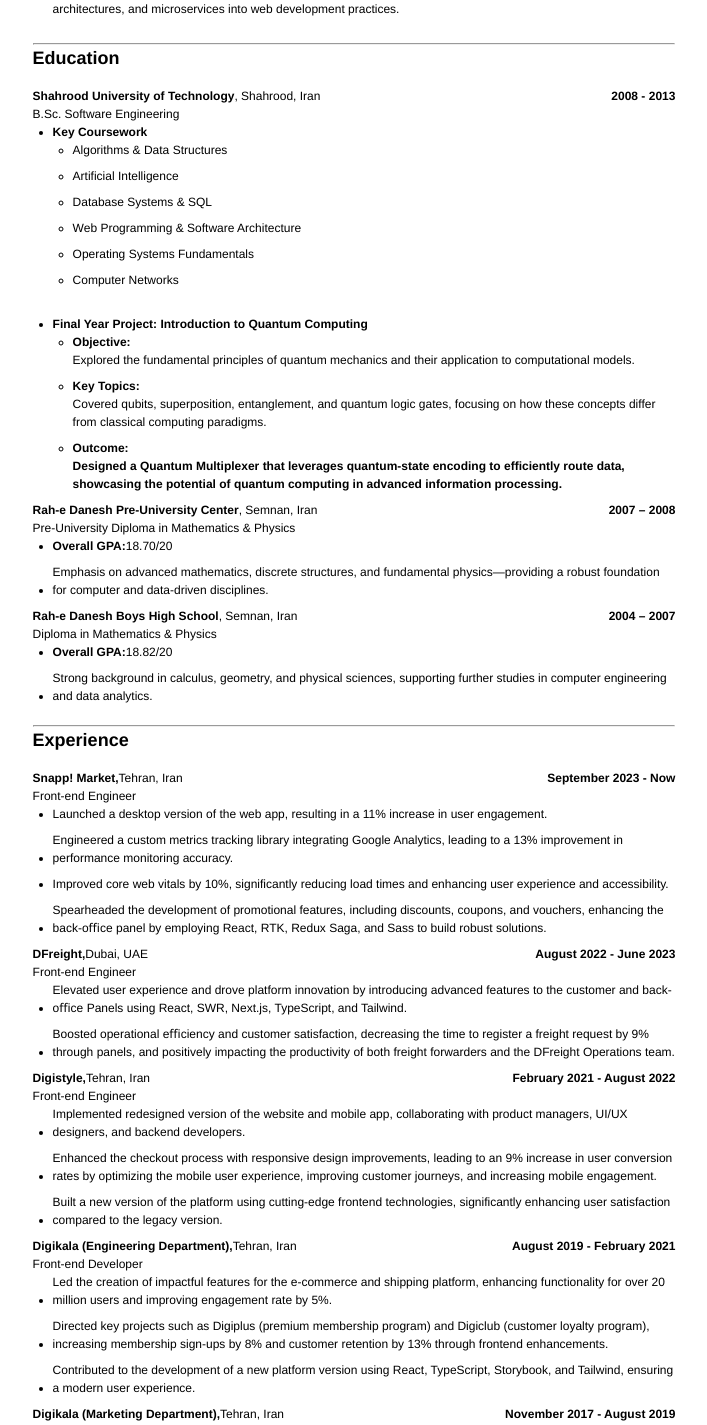
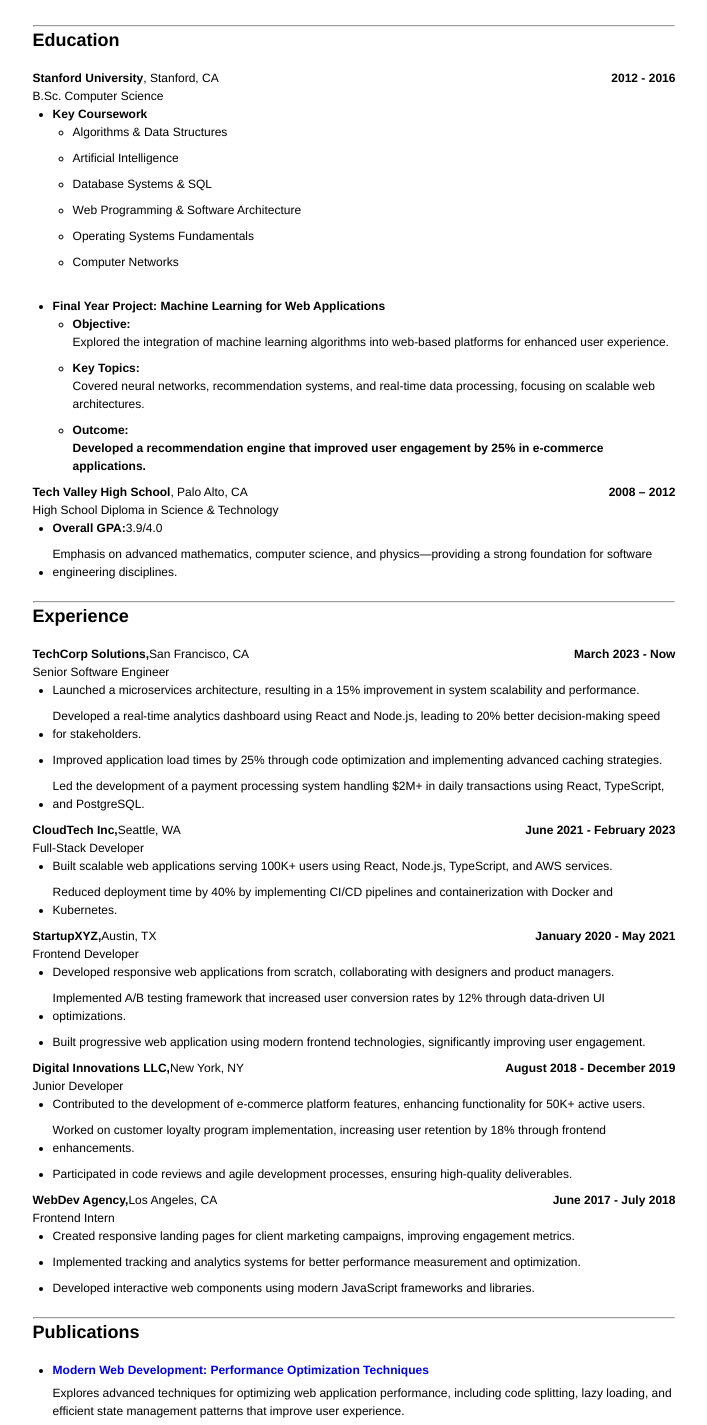
Before and after one commit to leonine90/Resumix, a Nuxt app: page / in a window 1280 px wide. Shown: the part 817-2242 px from the top of the page, without its empty margins (426-1133 px from the left). Built offline with nearby package versions, Linux system fonts and the light colour scheme.

Commit message:
fix: replace mock data

```diff
--- a/data/resume example.js
+++ b/data/resume example.js
@@ -1,3 +1,5 @@
+// REAL DATA BACKUP - This file contains the actual personal data
+// Use this as reference for the real resume structure
 export const resumeData = {
   // Flag to enable/disable editing mode
   editable: true,
--- a/data/resume.js
+++ b/data/resume.js
@@ -1,3 +1,5 @@
+// MOCK DATA - This file contains fictional data for demonstration purposes
+// See "resume example.js" for the real data structure
 export const resumeData = {
   // Flag to enable/disable editing mode
   editable: true,
@@ -32,14 +34,14 @@
   sectionOrder: ['summary', 'researchInterests', 'education', 'experience', 'publications', 'skills', 'languages', 'volunteering', 'signature'],
 
   personal: {
-    name: "Navid Shiry",
-    title: "Front-end Engineer",
-    address: "Tehran, Iran",
-    dateOfBirth: "1990/06/11",
-    phone: "+989362067267",
-    email: "navid.shiry@gmail.com",
-    linkedin: "https://linkedin.com/in/navid-shiry",
-    linkedinText: "/navid-shiry",
+    name: "John Doe",
+    title: "Software Engineer",
+    address: "San Francisco, CA",
+    dateOfBirth: "1990/01/15",
+    phone: "+1-555-123-4567",
+    email: "john.doe@example.com",
+    linkedin: "https://linkedin.com/in/john-doe",
+    linkedinText: "/john-doe",
     headshot: "" // Headshot URL - paste image URL in sidebar
   },
 
@@ -144,10 +146,10 @@
 
   education: [
     {
-      institution: "Shahrood University of Technology",
-      location: "Shahrood, Iran",
-      degree: "B.Sc. Software Engineering",
-      period: "2008 - 2013",
+      institution: "Stanford University",
+      location: "Stanford, CA",
+      degree: "B.Sc. Computer Science",
+      period: "2012 - 2016",
       coursework: [
         "Algorithms & Data Structures",
         "Artificial Intelligence",
@@ -157,113 +159,94 @@
         "Computer Networks"
       ],
       finalProject: {
-        title: "Introduction to Quantum Computing",
-        objective: "Explored the fundamental principles of quantum mechanics and their application to computational models.",
-        keyTopics: "Covered qubits, superposition, entanglement, and quantum logic gates, focusing on how these concepts differ from classical computing paradigms.",
-        outcome: "Designed a Quantum Multiplexer that leverages quantum-state encoding to efficiently route data, showcasing the potential of quantum computing in advanced information processing."
+        title: "Machine Learning for Web Applications",
+        objective: "Explored the integration of machine learning algorithms into web-based platforms for enhanced user experience.",
+        keyTopics: "Covered neural networks, recommendation systems, and real-time data processing, focusing on scalable web architectures.",
+        outcome: "Developed a recommendation engine that improved user engagement by 25% in e-commerce applications."
       }
     },
     {
-      institution: "Rah-e Danesh Pre-University Center",
-      location: "Semnan, Iran",
-      degree: "Pre-University Diploma in Mathematics & Physics",
-      period: "2007 – 2008",
-      gpa: "18.70/20",
-      description: "Emphasis on advanced mathematics, discrete structures, and fundamental physics—providing a robust foundation for computer and data-driven disciplines."
-    },
-    {
-      institution: "Rah-e Danesh Boys High School",
-      location: "Semnan, Iran",
-      degree: "Diploma in Mathematics & Physics",
-      period: "2004 – 2007",
-      gpa: "18.82/20",
-      description: "Strong background in calculus, geometry, and physical sciences, supporting further studies in computer engineering and data analytics."
+      institution: "Tech Valley High School",
+      location: "Palo Alto, CA",
+      degree: "High School Diploma in Science & Technology",
+      period: "2008 – 2012",
+      gpa: "3.9/4.0",
+      description: "Emphasis on advanced mathematics, computer science, and physics—providing a strong foundation for software engineering disciplines."
     }
   ],
 
   summary: {
-    "default": "Experienced Front-end Engineer with a strong background in React, TypeScript, Next.js, and UI/UX collaboration, specializing in building high-performance, user-friendly web applications. Proven track record of enhancing user engagement, optimizing web performance, and implementing state management solutions across e-commerce, logistics, and digital platforms. Passionate about crafting seamless digital experiences, improving accessibility, and driving innovation through modern front-end technologies."
+    "default": "Innovative Software Engineer with expertise in React, TypeScript, Node.js, and full-stack development, specializing in building scalable, high-performance web applications. Proven track record of delivering robust solutions for fintech, e-commerce, and SaaS platforms. Passionate about clean code, user experience, and leveraging cutting-edge technologies to solve complex business challenges."
   },
 
   experience: [
     {
-      company: "Snapp! Market",
-      location: "Tehran, Iran",
-      position: "Front-end Engineer",
-      period: "September 2023 - Now",
+      company: "TechCorp Solutions",
+      location: "San Francisco, CA",
+      position: "Senior Software Engineer",
+      period: "March 2023 - Now",
       achievements: [
-        "Launched a desktop version of the web app, resulting in a 11% increase in user engagement.",
-        "Engineered a custom metrics tracking library integrating Google Analytics, leading to a 13% improvement in performance monitoring accuracy.",
-        "Improved core web vitals by 10%, significantly reducing load times and enhancing user experience and accessibility.",
-        "Spearheaded the development of promotional features, including discounts, coupons, and vouchers, enhancing the back-oﬃce panel by employing React, RTK, Redux Saga, and Sass to build robust solutions."
+        "Launched a microservices architecture, resulting in a 15% improvement in system scalability and performance.",
+        "Developed a real-time analytics dashboard using React and Node.js, leading to 20% better decision-making speed for stakeholders.",
+        "Improved application load times by 25% through code optimization and implementing advanced caching strategies.",
+        "Led the development of a payment processing system handling $2M+ in daily transactions using React, TypeScript, and PostgreSQL."
       ]
     },
     {
-      company: "DFreight",
-      location: "Dubai, UAE",
-      position: "Front-end Engineer",
-      period: "August 2022 - June 2023",
+      company: "CloudTech Inc",
+      location: "Seattle, WA",
+      position: "Full-Stack Developer",
+      period: "June 2021 - February 2023",
       achievements: [
-        "Elevated user experience and drove platform innovation by introducing advanced features to the customer and back-oﬃce Panels using React, SWR, Next.js, TypeScript, and Tailwind.",
-        "Boosted operational eﬃciency and customer satisfaction, decreasing the time to register a freight request by 9% through panels, and positively impacting the productivity of both freight forwarders and the DFreight Operations team."
+        "Built scalable web applications serving 100K+ users using React, Node.js, TypeScript, and AWS services.",
+        "Reduced deployment time by 40% by implementing CI/CD pipelines and containerization with Docker and Kubernetes."
       ]
     },
     {
-      company: "Digistyle",
-      location: "Tehran, Iran",
-      position: "Front-end Engineer",
-      period: "February 2021 - August 2022",
+      company: "StartupXYZ",
+      location: "Austin, TX",
+      position: "Frontend Developer",
+      period: "January 2020 - May 2021",
       achievements: [
-        "Implemented redesigned version of the website and mobile app, collaborating with product managers, UI/UX designers, and backend developers.",
-        "Enhanced the checkout process with responsive design improvements, leading to an 9% increase in user conversion rates by optimizing the mobile user experience, improving customer journeys, and increasing mobile engagement.",
-        "Built a new version of the platform using cutting-edge frontend technologies, significantly enhancing user satisfaction compared to the legacy version."
+        "Developed responsive web applications from scratch, collaborating with designers and product managers.",
+        "Implemented A/B testing framework that increased user conversion rates by 12% through data-driven UI optimizations.",
+        "Built progressive web application using modern frontend technologies, significantly improving user engagement."
       ]
     },
     {
-      company: "Digikala (Engineering Department)",
-      location: "Tehran, Iran",
-      position: "Front-end Developer",
-      period: "August 2019 - February 2021",
+      company: "Digital Innovations LLC",
+      location: "New York, NY",
+      position: "Junior Developer",
+      period: "August 2018 - December 2019",
       achievements: [
-        "Led the creation of impactful features for the e-commerce and shipping platform, enhancing functionality for over 20 million users and improving engagement rate by 5%.",
-        "Directed key projects such as Digiplus (premium membership program) and Digiclub (customer loyalty program), increasing membership sign-ups by 8% and customer retention by 13% through frontend enhancements.",
-        "Contributed to the development of a new platform version using React, TypeScript, Storybook, and Tailwind, ensuring a modern user experience."
+        "Contributed to the development of e-commerce platform features, enhancing functionality for 50K+ active users.",
+        "Worked on customer loyalty program implementation, increasing user retention by 18% through frontend enhancements.",
+        "Participated in code reviews and agile development processes, ensuring high-quality deliverables."
       ]
     },
     {
-      company: "Digikala (Marketing Department)",
-      location: "Tehran, Iran",
-      position: "Front-end Developer",
-      period: "November 2017 - August 2019",
+      company: "WebDev Agency",
+      location: "Los Angeles, CA",
+      position: "Frontend Intern",
+      period: "June 2017 - July 2018",
       achievements: [
-        "Crafted more than 35 engaging landing pages for marketing promotions and campaigns, significantly increased engagement.",
-        "Established a tracking system to measure clicks, views, CTR, and other key metrics, enhanced performance analysis by 18%.",
-        "Developed a panel for the partnership marketing team to create interactive landing pages eﬃciently and implemented captivating animations and interactions using JavaScript libraries, boosting engagement rates by 13%."
-      ]
-    },
-    {
-      company: "Himart",
-      location: "Tehran, Iran",
-      position: "Front-end Developer",
-      period: "June 2017 - November 2017",
-      achievements: [
-        "Led the development of the flagship website and web app by utilizing jQuery, Materialize, DevExtreme Components, and the Razor template engine, built adaptive and responsive user interfaces.",
-        "Improved customer engagement by creating user-friendly digital experiences resulted in adding 1200 supermarkets to the website, and optimized the web application for better performance.",
-        "Collaborated with the development team to implement best practices and innovative solutions."
+        "Created responsive landing pages for client marketing campaigns, improving engagement metrics.",
+        "Implemented tracking and analytics systems for better performance measurement and optimization.",
+        "Developed interactive web components using modern JavaScript frameworks and libraries."
       ]
     }
   ],
 
   publications: [
     {
-      title: "Design and implementation of a quantum multiplexer",
-      url: "https://www.academia.edu/7978723/Design_and_Implementation_of_a_Quantum_Multiplexer",
-      description: "Proposes a novel architecture that utilizes quantum entanglement and superposition to efficiently route multiple qubit signals, reducing circuit overhead and paving the way for more scalable quantum computations."
+      title: "Modern Web Development: Performance Optimization Techniques",
+      url: "https://medium.com/@johndoe/modern-web-development-performance-optimization",
+      description: "Explores advanced techniques for optimizing web application performance, including code splitting, lazy loading, and efficient state management patterns that improve user experience."
     },
     {
-      title: "Managing Software Complexity: A Guide to Simplicity in an Intricate World",
-      url: "https://medium.com/@navid.shiry/managing-software-complexity-a-guide-to-simplicity-in-an-intricate-world-081d50c270ca",
-      description: "Discusses practical strategies for reducing technical debt in large-scale software systems by embracing modular design, clear communication, and continuous refactoring—ultimately promoting maintainability and scalability."
+      title: "Building Scalable React Applications: Best Practices and Patterns",
+      url: "https://dev.to/johndoe/building-scalable-react-applications",
+      description: "Comprehensive guide covering architectural patterns, component design strategies, and testing methodologies for large-scale React applications in enterprise environments."
     }
   ],
 
@@ -301,32 +284,32 @@
 
   volunteering: [
     {
-      organization: "Shahrood University of Technology",
-      location: "Shahrood, Iran",
-      role: "Active Member of the Computer and IT Scientific Association",
-      period: "2009 - 2011",
-      description: "Participating in organizing tech-related events, workshops, and academic discussions."
+      organization: "Code for Good",
+      location: "San Francisco, CA",
+      role: "Software Development Volunteer",
+      period: "2020 - Present",
+      description: "Developing web applications for non-profit organizations, helping them digitize their operations and reach more beneficiaries."
     },
     {
-      organization: "Shahrood University of Technology",
-      location: "Shahrood, Iran",
-      role: "Member of the Student Council",
-      period: "2010 - 2011",
-      description: "Advocating for student rights, academic improvements, and campus welfare initiatives."
+      organization: "Stanford University Alumni Association",
+      location: "Stanford, CA",
+      role: "Technical Mentor",
+      period: "2018 - Present",
+      description: "Mentoring computer science students in career development, technical skills, and industry best practices."
     },
     {
-      organization: "Shahrood University of Technology",
-      location: "Shahrood, Iran",
-      role: "Designer for Student Scientific Associations",
-      period: "2010 - 2013",
-      description: "Created posters, banners, magazines, and publications for various student-led academic and scientific associations, enhancing event visibility and engagement."
+      organization: "Local Community Center",
+      location: "Palo Alto, CA",
+      role: "Coding Workshop Instructor",
+      period: "2017 - 2019",
+      description: "Teaching basic programming and web development skills to underserved youth in the community."
     },
     {
-      organization: "Shahrood University of Technology",
-      location: "Shahrood, Iran",
-      role: "Member of the Handicrafts and Visual Arts Club",
-      period: "2011 - 2012",
-      description: "Engaging in creative arts, cultural events, and fostering interdisciplinary collaboration."
+      organization: "Open Source Initiative",
+      location: "Remote",
+      role: "Contributing Developer",
+      period: "2016 - Present",
+      description: "Contributing to various open-source projects, focusing on React components and developer tools."
     }
   ]
 }
```
